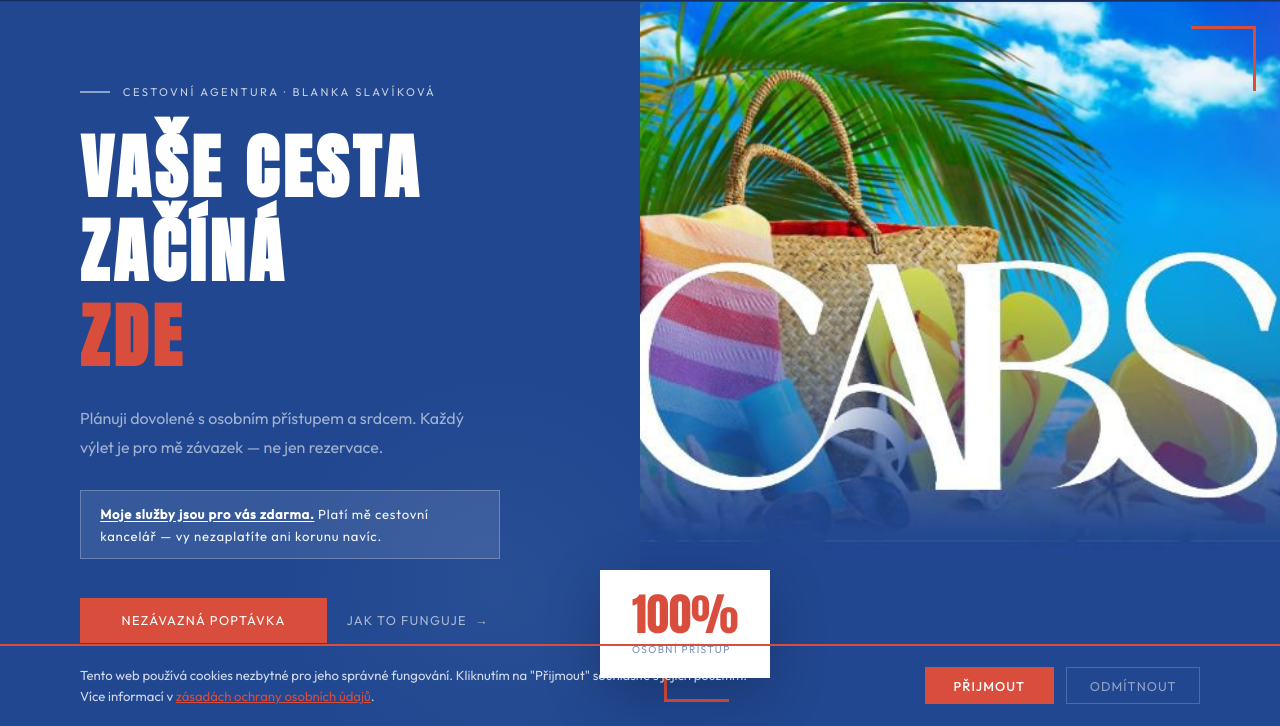
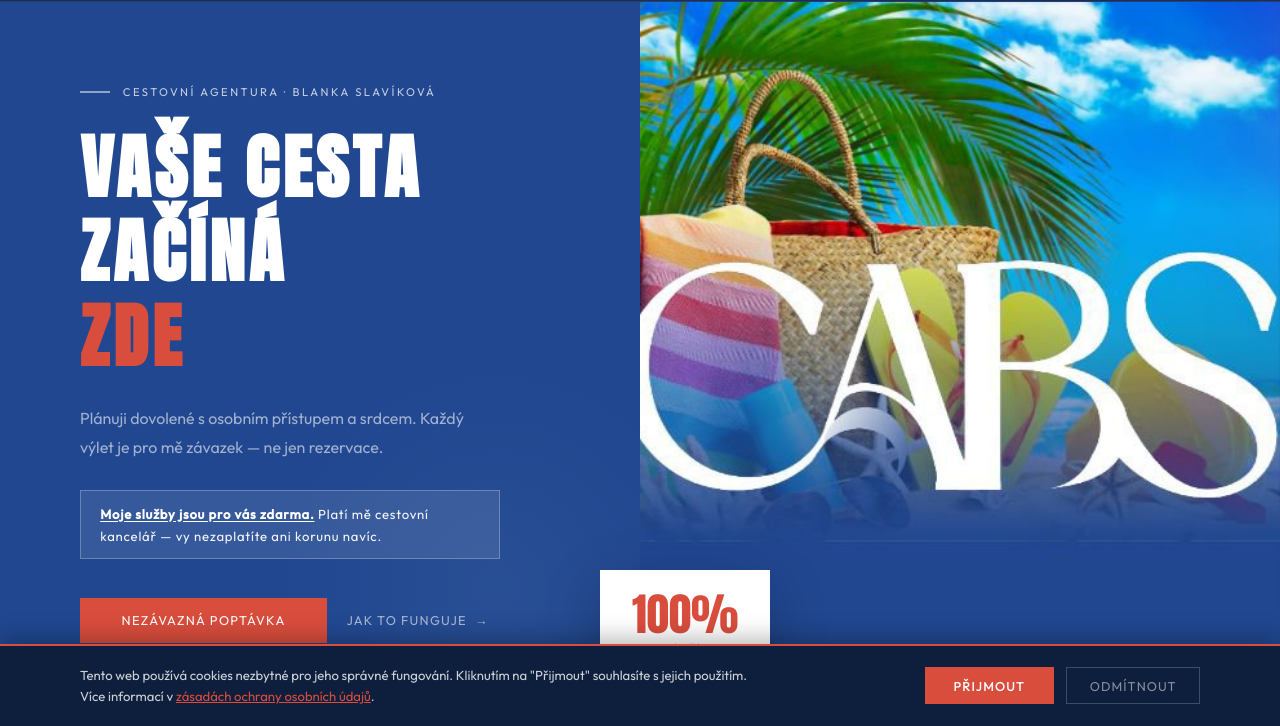
Before and after one commit to skami-design/cabs, a plain HTML site: page index.html in a window 1280 px wide. Shown: the part 74-800 px from the top of the page. Drawn offline with Linux system fonts and the light colour scheme.

Commit message:
Add files via upload

```diff
--- a/index.html
+++ b/index.html
@@ -45,9 +45,9 @@ h1 .ac{color:var(--red)}
 .btng:hover{color:var(--white)}
 .btng::after{content:'→'}
 .hright{position:relative;z-index:1;animation:fadeIn 1.1s .35s ease both}
-.hright img{width:100%;height:100%;object-fit:cover;display:block}
-.hright::before{content:'';position:absolute;top:24px;right:24px;z-index:2;width:65px;height:65px;border-top:3px solid var(--red);border-right:3px solid var(--red)}
-.hright::after{content:'';position:absolute;bottom:24px;left:24px;z-index:2;width:65px;height:65px;border-bottom:3px solid var(--red);border-left:3px solid var(--red)}
+.hright img{width:100%;height:100%;object-fit:cover;object-position:center center;display:block}
+
+
 .hstat{position:absolute;bottom:3rem;left:-2.5rem;z-index:3;background:var(--white);padding:1.4rem 2rem;box-shadow:0 16px 56px rgba(0,0,0,.22)}
 .hstat-n{font-family:'Anton',sans-serif;font-size:2.8rem;color:var(--red);line-height:1}
 .hstat-l{font-size:.63rem;letter-spacing:.14em;text-transform:uppercase;color:var(--blue);opacity:.6;margin-top:.35rem}
@@ -264,7 +264,7 @@ footer a:hover{color:var(--red)}
 /* COOKIE BANNER */
 #cookie-banner {
   position:fixed; bottom:0; left:0; right:0; z-index:999;
-  background:var(--blue-dark); border-top:2px solid var(--red);
+  background:#0e1e3d; border-top:2px solid var(--red); box-shadow:0 -4px 24px rgba(0,0,0,.3);
   padding:1.2rem 5rem; display:flex; align-items:center;
   justify-content:space-between; gap:2rem; flex-wrap:wrap;
   animation:fadeUp .5s ease both;
```
